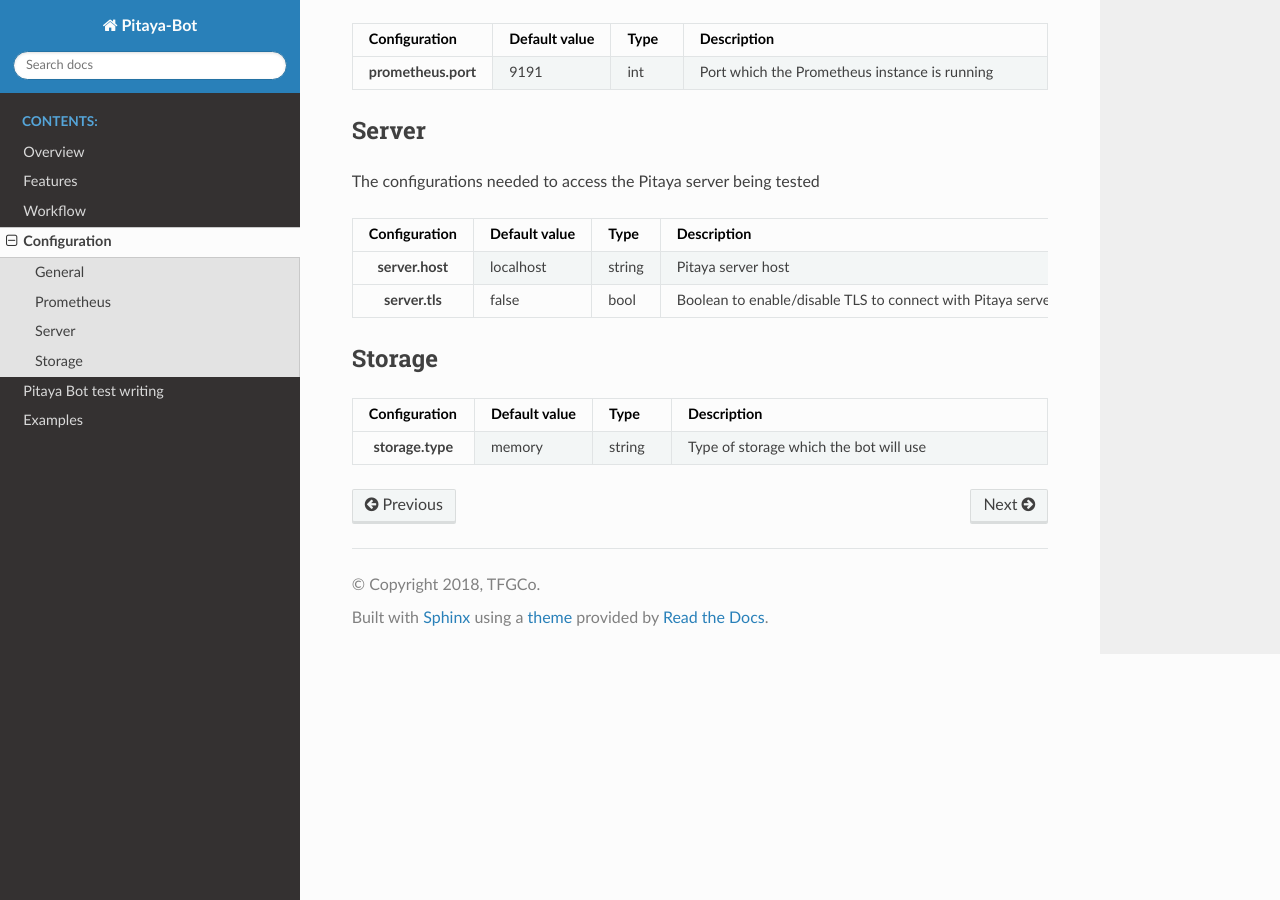
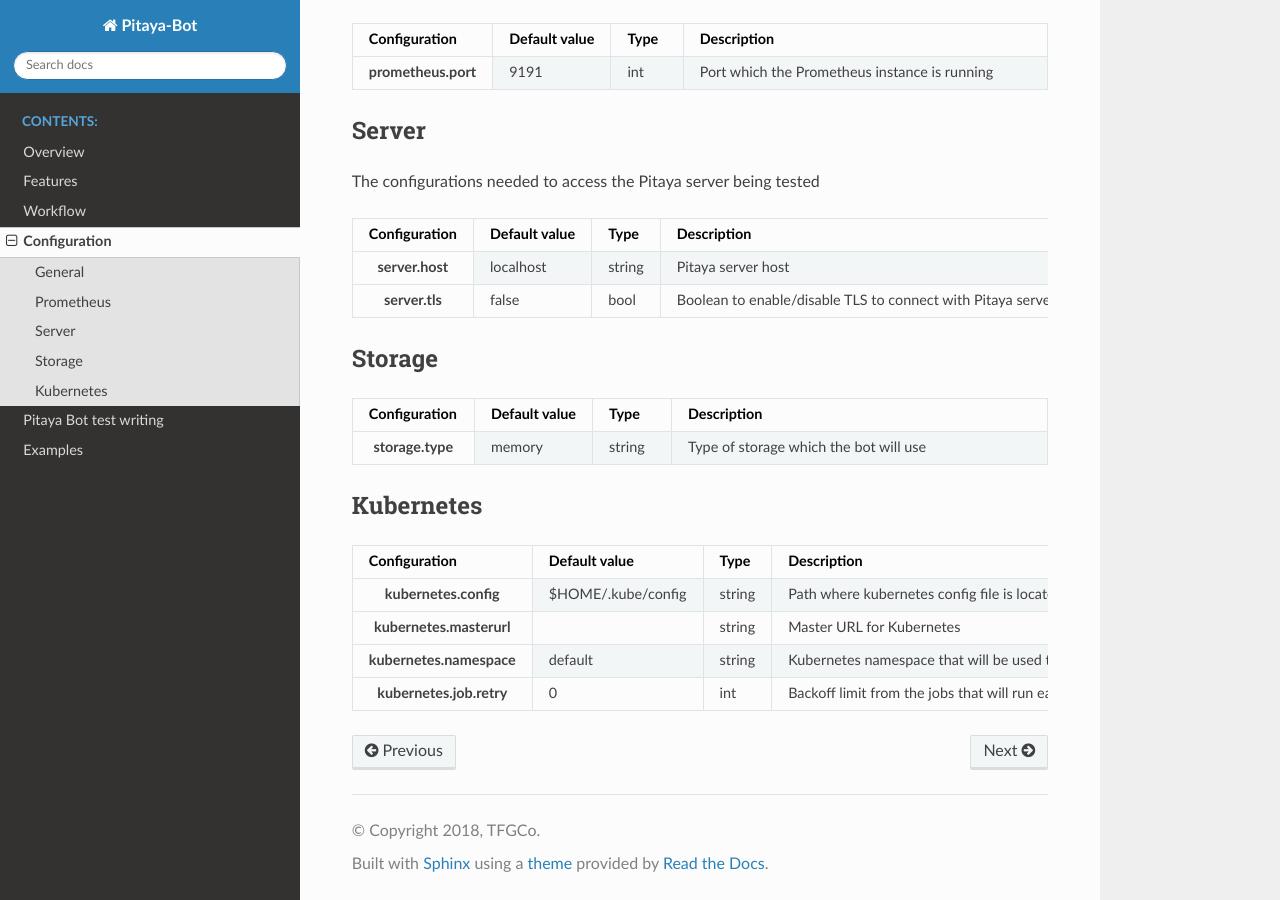
Before and after one commit to topfreegames/pitaya-bot, a Sphinx documentation site: the page built from docs/configuration.rst, in a window 1280 px wide and 900 px high, scrolled down 580 px. Built offline with Sphinx 7.4.7 and the Read the Docs theme 2.0.0, drawn with Linux system fonts in a browser that asks for light colours.

Commit message:
Added new configurations to doc

```diff
--- a/docs/configuration.rst
+++ b/docs/configuration.rst
@@ -81,3 +81,32 @@ Storage
     - memory
     - string
     - Type of storage which the bot will use
+
+Kubernetes
+==========
+
+.. list-table::
+  :widths: 15 10 10 50
+  :header-rows: 1
+  :stub-columns: 1
+
+  * - Configuration
+    - Default value
+    - Type
+    - Description
+  * - kubernetes.config
+    - $HOME/.kube/config
+    - string
+    - Path where kubernetes config file is located
+  * - kubernetes.masterurl
+    -
+    - string
+    - Master URL for Kubernetes
+  * - kubernetes.namespace
+    - default
+    - string
+    - Kubernetes namespace that will be used to deploy the jobs
+  * - kubernetes.job.retry
+    - 0
+    - int
+    - Backoff limit from the jobs that will run each spec file
```
